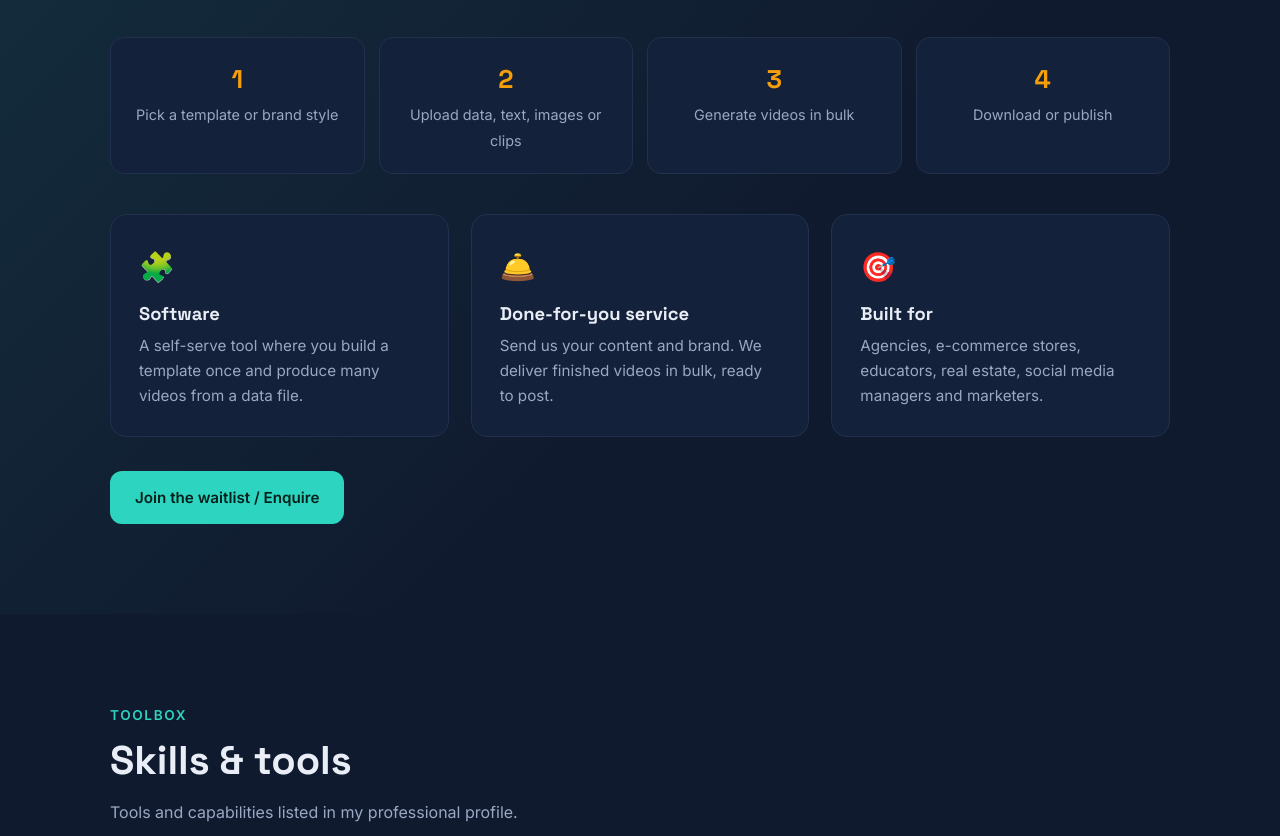
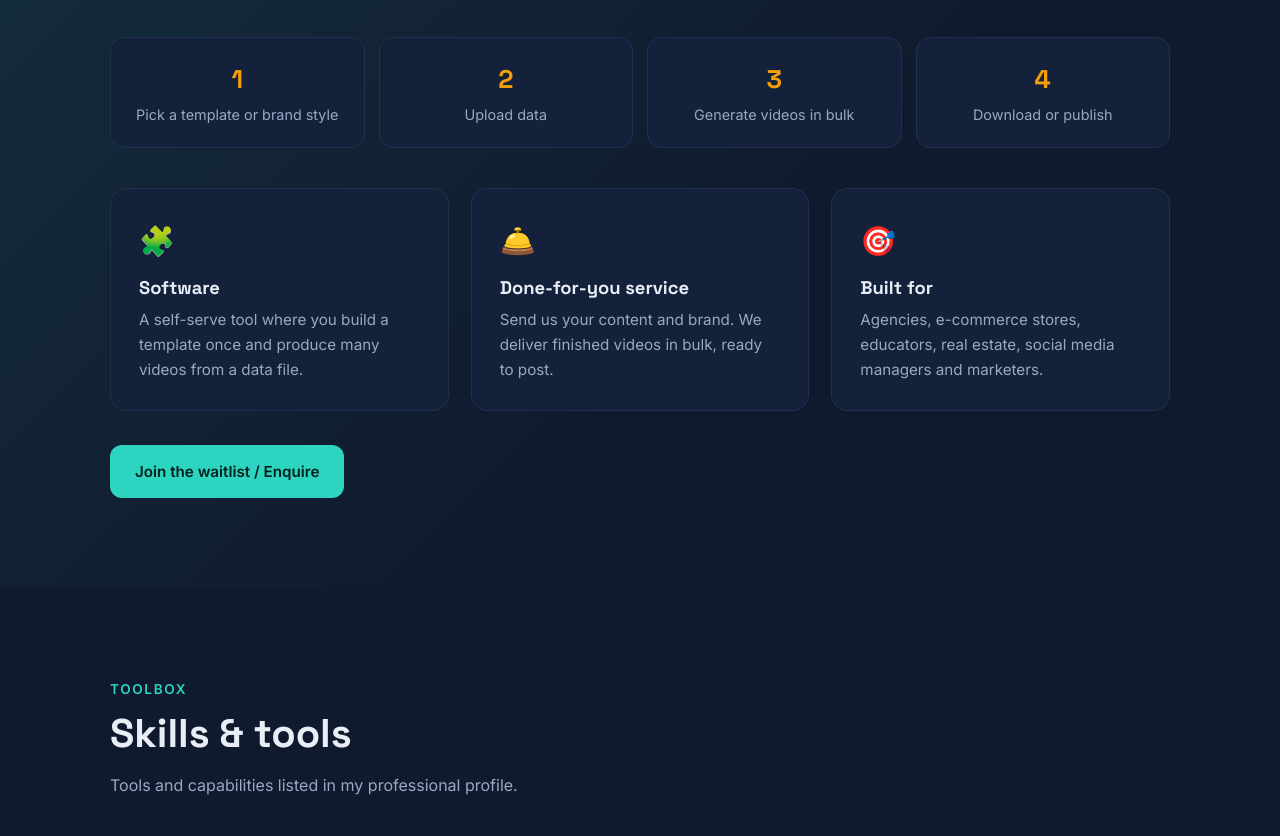
Before and after one commit to shankar-zaiswal/shankarjaiswal-website, a plain HTML site: page index.html in a window 1280 px wide. Shown: the part 5581-6417 px from the top of the page. Drawn offline with Linux system fonts and the light colour scheme.

Commit message:
Update index.html

```diff
--- a/index.html
+++ b/index.html
@@ -309,7 +309,7 @@ footer{border-top:1px solid var(--line);padding:34px 0;color:var(--muted);font-s
 <p class="lead">Klipnexa is a bulk video creation software and service. Make dozens or hundreds of on-brand videos from one template and one spreadsheet, instead of editing each one by hand.</p>
 <div class="flow">
 <div class="step"><b>1</b><span>Pick a template or brand style</span></div>
-<div class="step"><b>2</b><span>Upload data, text, images or clips</span></div>
+<div class="step"><b>2</b><span>Upload data</span></div>
 <div class="step"><b>3</b><span>Generate videos in bulk</span></div>
 <div class="step"><b>4</b><span>Download or publish</span></div>
 </div>
```
